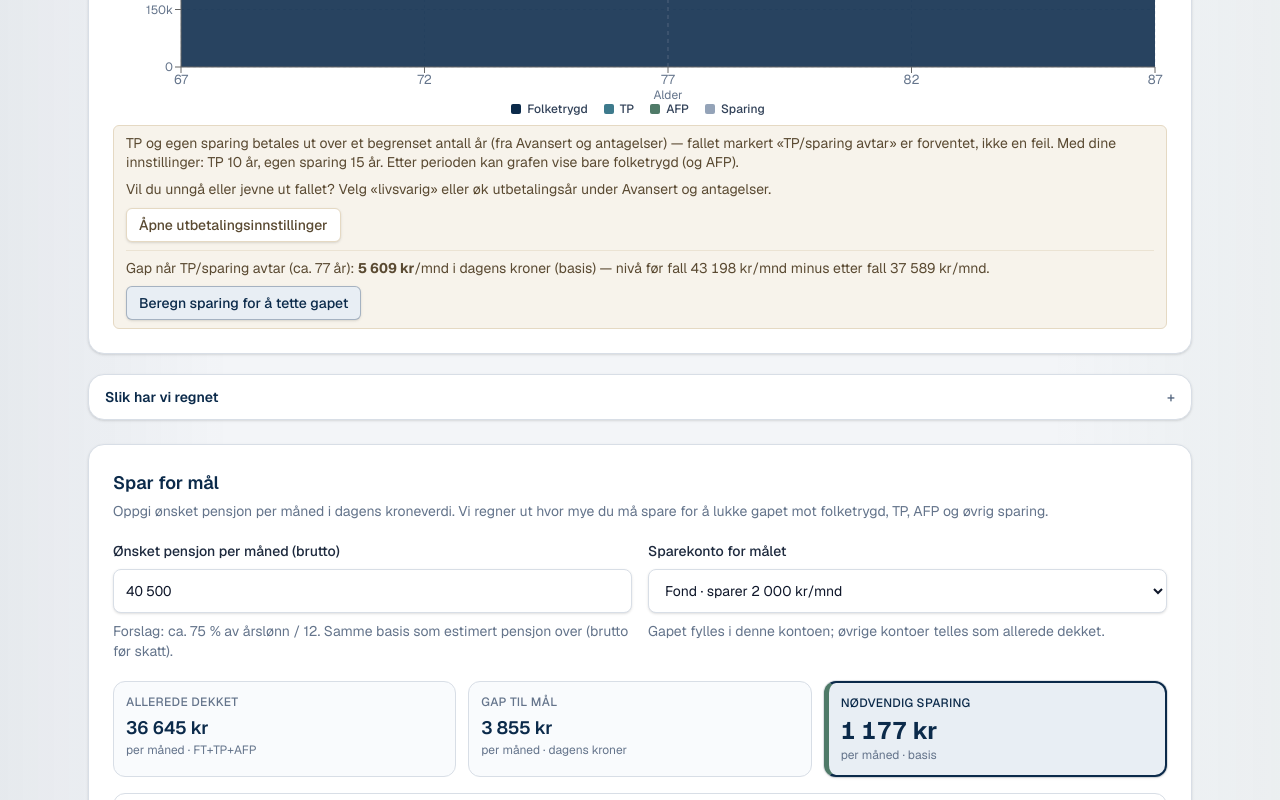
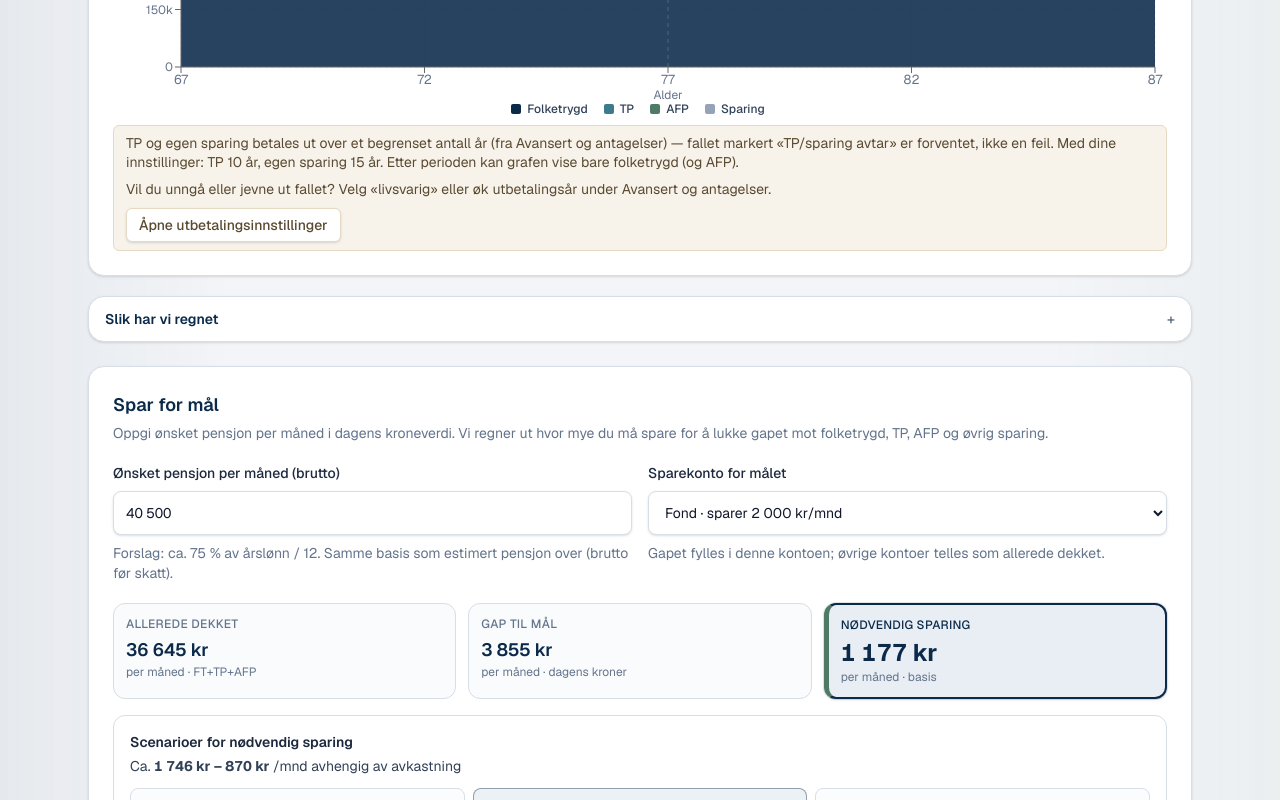
Before and after one commit to jonasc3-cyber/pensjonskalkulator, a Next.js app: page / in a window 1280 px wide. Shown: the part 4420-5220 px from the top of the page. Built offline with nearby package versions, Linux system fonts and the light colour scheme.

Commit message:
Temporarily remove timeline gap display and Spar-for-mål CTA
Hide gap kr/mnd under the payout callout and the «Beregn sparing for å tette gapet» button (and related prefill wiring). Keep timeline tip and Åpne utbetalingsinnstillinger / livsvarig advice.

```diff
--- a/components/Calculator.tsx
+++ b/components/Calculator.tsx
@@ -25,11 +25,6 @@ const PERSIST_DEBOUNCE_MS = 250;
 export function Calculator() {
   const [values, setValues] = useState<CalculatorInputs>(() => defaultInputs());
   const [assumptionsOpen, setAssumptionsOpen] = useState(false);
-  /** Prefill Spar for mål from timeline gap CTA (nivå før fall, monthly). */
-  const [goalPrefillMonthly, setGoalPrefillMonthly] = useState<number | null>(
-    null,
-  );
-  const [goalPrefillToken, setGoalPrefillToken] = useState(0);
   const [hydrated, setHydrated] = useState(false);
   /** Vises til bruker endrer noe (eller har lagret/delt tilstand). */
   const [isExampleData, setIsExampleData] = useState(true);
@@ -126,20 +121,6 @@ export function Calculator() {
     }, 50);
   }
 
-  /** Scroll to Spar for mål and prefill ønsket pensjon = nivå før timeline-fall. */
-  function closeTimelineGapWithSaving(targetMonthly: number) {
-    setGoalPrefillMonthly(targetMonthly);
-    setGoalPrefillToken((t) => t + 1);
-    window.setTimeout(() => {
-      const el = document.getElementById("spar-for-mal");
-      el?.scrollIntoView({ behavior: "smooth", block: "start" });
-      const input = document.getElementById("goal-target");
-      if (input instanceof HTMLElement) {
-        input.focus({ preventScroll: true });
-      }
-    }, 50);
-  }
-
   function toggleAssumptions() {
     setAssumptionsOpen((v) => !v);
     if (!assumptionsOpen) {
@@ -179,14 +160,8 @@ export function Calculator() {
             showNet={values.showNet}
             inputs={values}
             onOpenPayoutSettings={openPayoutSettings}
-            onCloseTimelineGap={closeTimelineGapWithSaving}
           />
-          <GoalSeekPanel
-            values={values}
-            result={result}
-            prefillTargetMonthly={goalPrefillMonthly}
-            prefillToken={goalPrefillToken}
-          />
+          <GoalSeekPanel values={values} result={result} />
           <StickyMiniResult baseMonthly={result.scenarios.base.totalMonthly} />
         </>
       ) : (
--- a/components/GoalSeekPanel.tsx
+++ b/components/GoalSeekPanel.tsx
@@ -16,21 +16,9 @@ import { CurrencyInput } from "./CurrencyInput";
 type Props = {
   values: CalculatorInputs;
   result: CalculationResult;
-  /**
-   * External prefill of «ønsket pensjon per måned» (e.g. timeline nivå før fall).
-   * Applied when prefillToken changes.
-   */
-  prefillTargetMonthly?: number | null;
-  /** Increment to re-apply the same prefill value. */
-  prefillToken?: number;
 };
 
-export function GoalSeekPanel({
-  values,
-  result,
-  prefillTargetMonthly = null,
-  prefillToken = 0,
-}: Props) {
+export function GoalSeekPanel({ values, result }: Props) {
   const options = useMemo(
     () => goalAccountOptions(values.savings),
     [values.savings],
@@ -55,16 +43,6 @@ export function GoalSeekPanel({
       return current;
     });
   }, [values.annualSalary]);
-
-  // Prefill from timeline gap CTA (nivå før fall) — locks against salary auto-default
-  useEffect(() => {
-    if (!(prefillToken > 0) || !(prefillTargetMonthly != null && prefillTargetMonthly > 0)) {
-      return;
-    }
-    setTargetMonthly(prefillTargetMonthly);
-    // NaN never equals a salary default, so auto-default will not overwrite
-    autoDefaultRef.current = Number.NaN;
-  }, [prefillToken, prefillTargetMonthly]);
 
   // Hold valgt konto gyldig når sparelisten endres
   useEffect(() => {
--- a/components/ResultsPanel.tsx
+++ b/components/ResultsPanel.tsx
@@ -1,8 +1,6 @@
 "use client";
 
-import { useMemo } from "react";
 import type { CalculationResult, CalculatorInputs } from "@/lib/pension/types";
-import { findFirstTpSavingDrop } from "@/lib/pension/timelineDrop";
 import {
   AFP_NOT_INCLUDED_LABEL,
   formatNOK,
@@ -28,26 +26,16 @@ export function ResultsPanel({
   showNet,
   inputs,
   onOpenPayoutSettings,
-  onCloseTimelineGap,
 }: {
   result: CalculationResult;
   showNet: boolean;
   inputs: CalculatorInputs;
   onOpenPayoutSettings?: () => void;
-  /**
-   * Prefill Spar for mål with desired monthly (nivå før fall) and scroll there.
-   */
-  onCloseTimelineGap?: (targetMonthly: number) => void;
 }) {
   const { low, base, high } = result.scenarios;
   const unit = showNet ? "netto (anslag)" : "brutto";
   const breakdown = base.savingBreakdown ?? [];
   const tpBreakdown = base.tpBreakdown ?? [];
-
-  const timelineDrop = useMemo(
-    () => findFirstTpSavingDrop(result.timeline),
-    [result.timeline],
-  );
 
   const scenarios = [
     {
@@ -284,46 +272,6 @@ export function ResultsPanel({
                 Åpne utbetalingsinnstillinger
               </button>
             ) : null}
-
-            {timelineDrop && timelineDrop.gapMonthly > 0 ? (
-              <div
-                className="space-y-2 border-t border-info-border/60 pt-2"
-                data-testid="timeline-gap-cta"
-              >
-                <p>
-                  Gap når TP/sparing avtar (ca. {timelineDrop.dropAge} år):{" "}
-                  <strong
-                    className="tabular-nums"
-                    data-testid="timeline-gap-monthly"
-                  >
-                    {formatNOK(Math.round(timelineDrop.gapMonthly))}
-                  </strong>
-                  /mnd i dagens kroner (basis) — nivå før fall{" "}
-                  <span className="tabular-nums">
-                    {formatNOK(Math.round(timelineDrop.beforeMonthly))}
-                  </span>
-                  /mnd minus etter fall{" "}
-                  <span className="tabular-nums">
-                    {formatNOK(Math.round(timelineDrop.afterMonthly))}
-                  </span>
-                  /mnd.
-                </p>
-                {onCloseTimelineGap ? (
-                  <button
-                    type="button"
-                    onClick={() =>
-                      onCloseTimelineGap(
-                        Math.round(timelineDrop.beforeMonthly),
-                      )
-                    }
-                    className="inline-flex items-center rounded-md border border-primary/30 bg-primary-soft px-3 py-1.5 text-sm font-medium text-primary shadow-sm transition-colors hover:bg-primary/10"
-                    data-testid="close-timeline-gap"
-                  >
-                    Beregn sparing for å tette gapet
-                  </button>
-                ) : null}
-              </div>
-            ) : null}
           </div>
         </div>
       </div>
```
